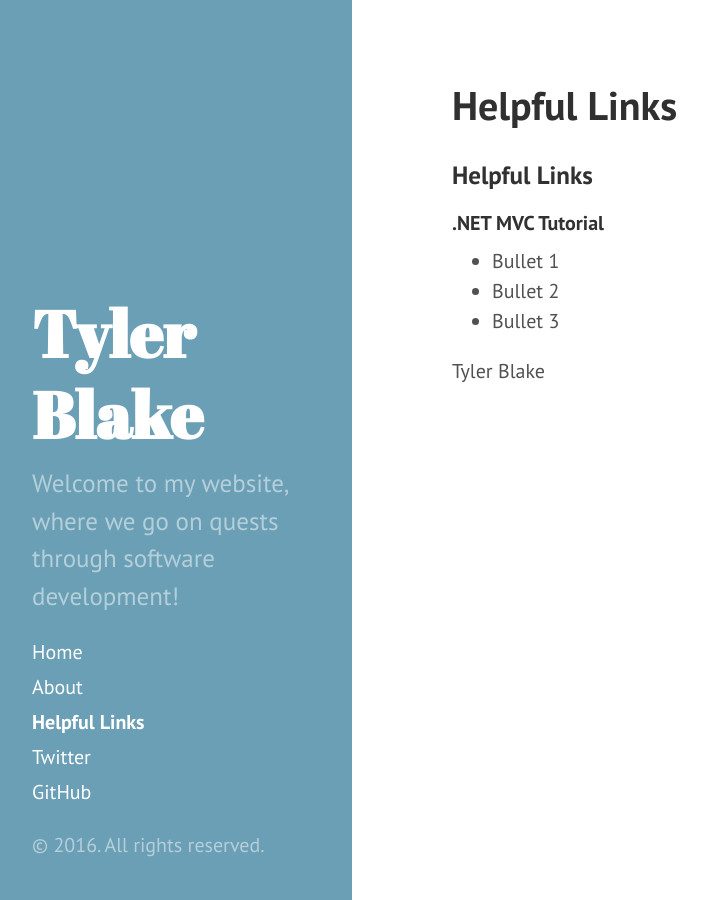
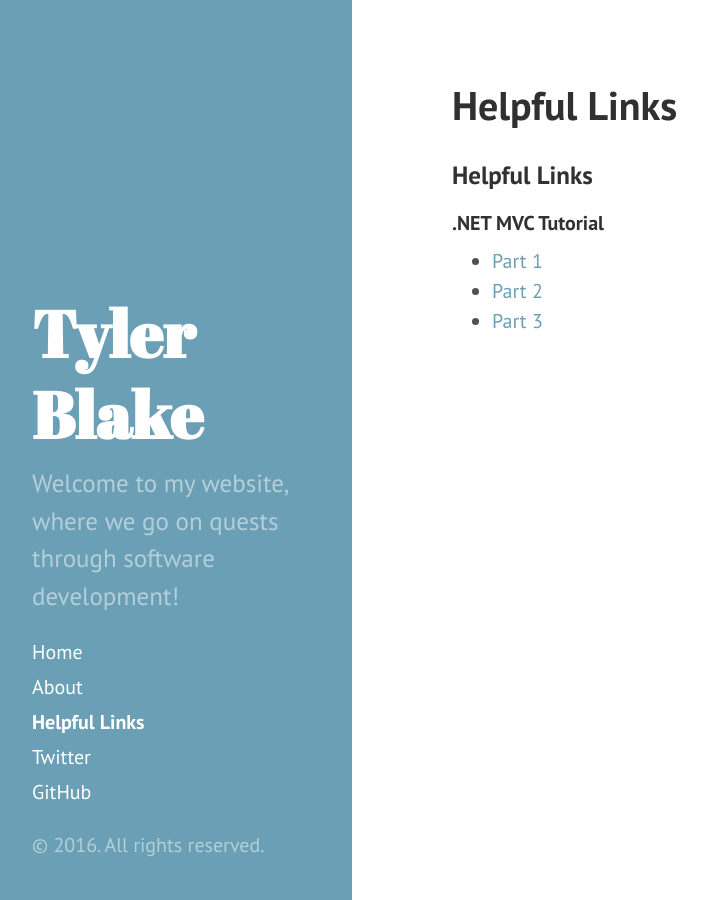
Before and after one commit to tylerablake/website, a Jekyll site: the page built from helpfulLinks.md, in a window 1280 px wide. Shown: the whole page, without its empty margins (8-715 px from the left). Built offline with Jekyll 4.4.1, drawn with Linux system fonts in a browser that asks for light colours.

Commit message:
adding links to .net mvc tutorial posts

```diff
--- a/helpfulLinks.md
+++ b/helpfulLinks.md
@@ -6,8 +6,6 @@ title: Helpful Links
 ### Helpful Links
 
 #### .NET MVC Tutorial
-* Bullet 1
-* Bullet 2
-* Bullet 3
-
-<p>Tyler Blake</p>
+* <a href="http://tylerablake.com/2016/08/01/mvc-tutorial-part1/">Part 1</a>
+* <a href="http://tylerablake.com/2016/08/01/mvc-tutorial-part2/">Part 2</a>
+* <a href="http://tylerablake.com/2016/08/01/mvc-tutorial-part3/">Part 3</a>
```
